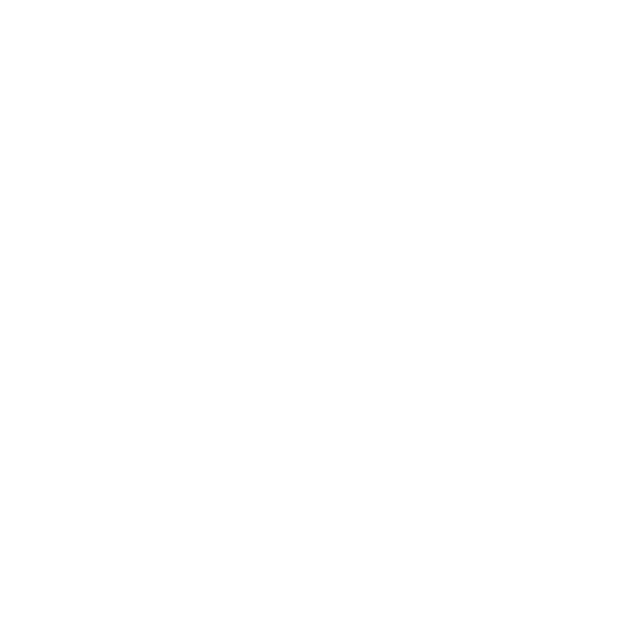
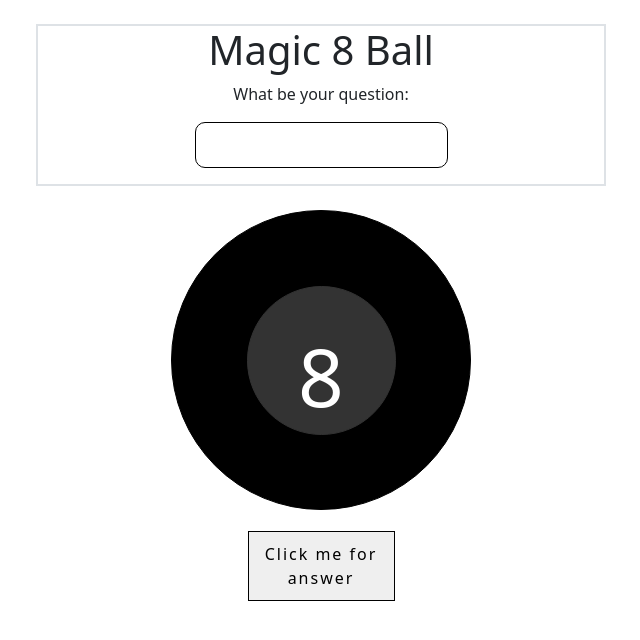
Before and after one commit to hmcoombs/My-Magic-8-Ball-final, a plain HTML site: page index.html in a window 1280 px wide. Shown: the whole page, without its empty margins (319-959 px from the left). Drawn offline with nearby package versions, Linux system fonts and the light colour scheme; files that its build step writes are made by us from their sources.

Commit message:
add html styling, add js ans option

```diff
--- /dev/null
+++ b/css/styles.css
@@ -0,0 +1,59 @@
+@import 'https://cdn.jsdelivr.net/npm/bootstrap@5.1.3/dist/css/bootstrap.min.css';
+
+
+
+  h1 {
+    font-weight: 100;
+    font-size: 3em;
+  }
+
+  p {
+    margin: 0;
+  }
+
+  div.eight-ball {
+    background-color: black;
+    border: 1px solid black;
+    border-radius: 50%;
+    width: 300px;
+    height: 300px;
+    margin: 0 auto;
+  }
+
+  div.answer {
+    background-color: #333;
+    border: 1px solid #333;
+    border-radius: 50%;
+    width: 50%;
+    height: 50%;
+    margin: 25% auto;
+  }
+
+  p#eight {
+    font-size: 5em;
+    margin: 20% auto;
+    color: white;
+  }
+
+  p#answer {
+    padding: 25px;
+    color: lightblue;
+    letter-spacing: 2px;
+  }
+
+  button, input {
+    margin: 20px;
+    padding: 10px;
+    border: 1px solid black;
+    border-radius: 10px;
+    cursor: pointer;
+    font-size: 1.2em;
+    font-family: 'Helvetica Neue', arial;
+    font-weight: 100;
+    letter-spacing: 2px;
+    transition: .5s font-size;
+  }
+
+  button:hover {
+    font-size: 1.4em;
+  }
--- a/index.html
+++ b/index.html
@@ -7,12 +7,40 @@
 
     <link rel="stylesheet" href="CSS/styles.css">
 
+
+
     <link href="https://cdn.jsdelivr.net/npm/bootstrap@5.1.3/dist/css/bootstrap.min.css" rel="stylesheet" integrity="sha384-1BmE4kWBq78iYhFldvKuhfTAU6auU8tT94WrHftjDbrCEXSU1oBoqyl2QvZ6jIW3" crossorigin="anonymous">
     <script src="https://cdn.jsdelivr.net/npm/bootstrap@5.1.3/dist/js/bootstrap.bundle.min.js" integrity="sha384-ka7Sk0Gln4gmtz2MlQnikT1wXgYsOg+OMhuP+IlRH9sENBO0LRn5q+8nbTov4+1p" crossorigin="anonymous"></script>
 
-    <title>for mobile</title>
+    <title>Magic 8 Ball</title>
 </head>
 <body>
 
+    <div class="container">
+        <div class= "row justify-content-center">
+            <div class="col-md-6 text-center border border-2 mt-4 mb-4 pb-3">
+                <h1 "display-1" >Magic 8 Ball</h1>
+                <p>What be your question:</p>
+                <input type="text" id="input" />
+            </div>
+        </div>
+
+
+        <div class="eight-ball">
+            <div class="row justify-content-center answer text-center">
+                <p id="eight">8</p>
+                <p id="answer"></p>
+                <button id="button">Click me for answer</button>
+
+            </div>
+        </div>
+
+
+    </div>
+
+
+
+
+    <script src="js/script.js"></script>
 </body>
 </html>
--- /dev/null
+++ b/js/script.js
@@ -0,0 +1,19 @@
+const button = document.getElementById("button");
+const input = document.getElementById("input");
+const answer = document.getElementById("answer");
+const eight = document.getElementById("eight");
+var options = ["It is certain","It is decidedly so","Without a doubt","Yes – definitely",
+"You may rely on it","As I see it, yes","Most likely","Outlook good","Yes","Signs point to yes",
+"Don’t count on it","My reply is no","My sources say no","Outlook not so good","Very doubtful",
+"Reply hazy, try again","Ask again later","Better not tell you now","Cannot predict now","Concentrate and ask again"];
+
+
+button.addEventListener("click", function() {
+    if (input.value.length < 1) {
+        alert("Please enter a question!");
+      } else {
+        eight.innerText = '';
+        var num = input.value.length % options.length;
+        answer.innerText = options[num];
+      }
+    });
```
Also changed, not shown: styles.css (deleted), 1 other file.
